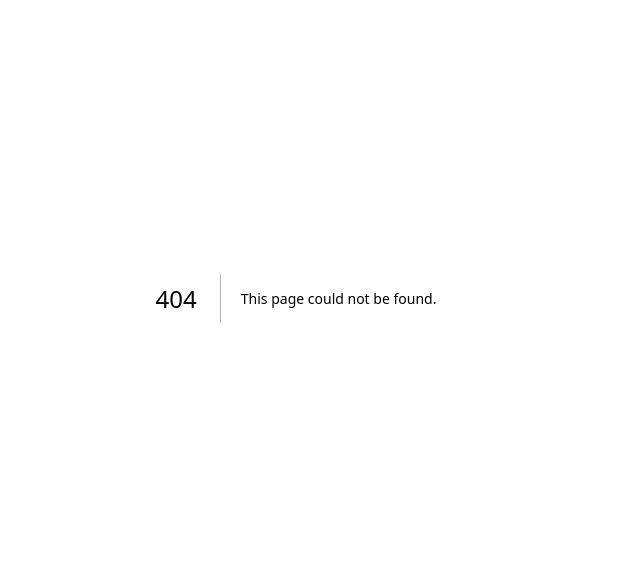
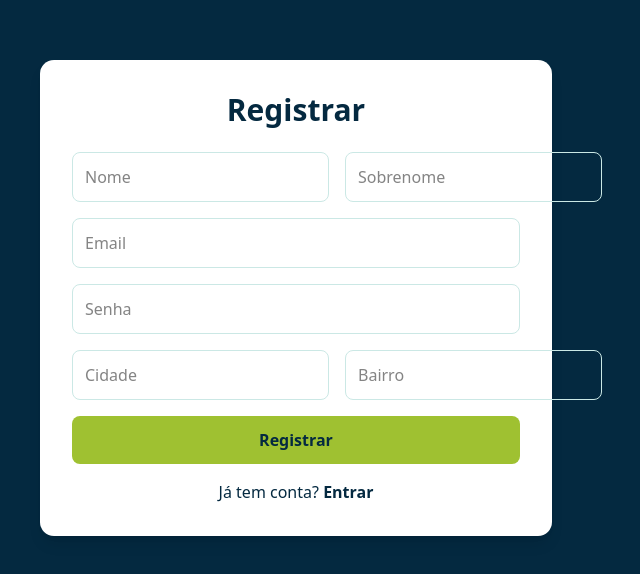
Before and after one commit to g-birocci/projeto_final, a Next.js app: page /auth/register in a window 1280 px wide. Before the commit this address had no page. Shown: the part 102-676 px from the top of the page, without its empty margins (344-984 px from the left). Built offline with nearby package versions, Linux system fonts and the light colour scheme.

Commit message:
mario_last_commit

```diff
--- /dev/null
+++ b/src/pages/auth/login.js
@@ -0,0 +1,45 @@
+import Link from 'next/link'
+
+export default function Login()
+{
+
+    const handleLogin = () => {
+
+    }
+
+    const handleChange = () => {
+
+    }
+
+    return (
+        <div className="min-h-screen flex items-center justify-center bg-[#042940] p-4">
+      <div className="w-full max-w-md bg-[#FFFF] rounded-xl shadow-lg p-8">
+        <h2 className="text-3xl font-bold text-[#042940] text-center mb-6">Login</h2>
+        <form className="flex flex-col gap-4">
+          <input
+            type="email"
+            placeholder="Email"
+            className="p-3 rounded-md border border-[#cbe8e5] focus:outline-none focus:ring-2 focus:ring-[#9FC131]"
+          />
+          <input
+            type="password"
+            placeholder="Senha"
+            className="p-3 rounded-md border border-[#cbe8e5] focus:outline-none focus:ring-2 focus:ring-[#9FC131]"
+          />
+          <button
+            type="submit"
+            className="bg-[#9FC131] hover:bg-[#DBF227] text-[#042940] font-bold py-3 rounded-md transition"
+          >
+            Entrar
+          </button>
+        </form>
+        <p className="text-[#042940] text-center mt-4">
+          Não tem conta?{" "}
+          <Link href="/auth/register" className="text-[#042940] font-semibold hover:underline">
+            Registrar
+          </Link>
+        </p>
+      </div>
+    </div>
+    )
+}
--- /dev/null
+++ b/src/pages/auth/register.js
@@ -0,0 +1,59 @@
+import Link from "next/link";
+
+export default function Register() {
+  return (
+    <div className="min-h-screen flex items-center justify-center bg-[#042940] p-4">
+      <div className="w-full max-w-lg bg-[#FFFF] rounded-xl shadow-lg p-8">
+        <h2 className="text-3xl font-bold text-[#042940] text-center mb-6">Registrar</h2>
+        <form className="flex flex-col gap-4">
+          <div className="flex gap-4">
+            <input
+              type="text"
+              placeholder="Nome"
+              className="flex-1 p-3 rounded-md border border-[#cbe8e5] focus:outline-none focus:ring-2 focus:ring-[#9FC131]"
+            />
+            <input
+              type="text"
+              placeholder="Sobrenome"
+              className="flex-1 p-3 rounded-md border border-[#cbe8e5] focus:outline-none focus:ring-2 focus:ring-[#9FC131]"
+            />
+          </div>
+          <input
+            type="email"
+            placeholder="Email"
+            className="p-3 rounded-md border border-[#cbe8e5] focus:outline-none focus:ring-2 focus:ring-[#9FC131]"
+          />
+          <input
+            type="password"
+            placeholder="Senha"
+            className="p-3 rounded-md border border-[#cbe8e5] focus:outline-none focus:ring-2 focus:ring-[#9FC131]"
+          />
+          <div className="flex gap-4">
+            <input
+              type="text"
+              placeholder="Cidade"
+              className="flex-1 p-3 rounded-md border border-[#cbe8e5] focus:outline-none focus:ring-2 focus:ring-[#9FC131]"
+            />
+            <input
+              type="text"
+              placeholder="Bairro"
+              className="flex-1 p-3 rounded-md border border-[#cbe8e5] focus:outline-none focus:ring-2 focus:ring-[#9FC131]"
+            />
+          </div>
+          <button
+            type="submit"
+            className="bg-[#9FC131] hover:bg-[#DBF227] text-[#042940] font-bold py-3 rounded-md transition"
+          >
+            Registrar
+          </button>
+        </form>
+        <p className="text-[#042940] text-center mt-4">
+          Já tem conta?{" "}
+          <Link href="/auth/login" className="text-[#042940] font-semibold hover:underline">
+            Entrar
+          </Link>
+        </p>
+      </div>
+    </div>
+  );
+}
--- a/src/pages/index.js
+++ b/src/pages/index.js
@@ -61,7 +61,6 @@
     <div>
       <Navbar />
 
-      {/* Botão de voltar */}
       <div className="z-8 px-4 pt-20">
         <a
           href="/voltar"
@@ -73,7 +72,6 @@
 
 
 
-      {/* Campo de pesquisa + botão de filtro */}
       <div className="flex flex-wrap items-center justify-center gap-4 max-w-2xl mx-auto mt-8 px-4">
         <div className="relative w-full sm:w-auto flex-1">
           <Search className="absolute left-3 top-3 h-5 w-5 text-muted-foreground" />
@@ -106,12 +104,12 @@
         </p>
         <Button variant="default"
         size="lg"
-        className="mt-6 bg-yellow-600 hover:bg-green-800">
+        className="mt-6 bg-[#DCE93A] text-[#0F4836]">
           Publicar Doação
         </Button>
       </header>
 
-      {/* Cards */}
+
       <main className="container mx-auto px-6 py-10 pb-20 grid grid-cols-1 sm:grid-cols-2 md:grid-cols-3 lg:grid-cols-4 gap-6">
 
         {loading ? (
```
Also changed, not shown: 1 other file (tests, documents, lock files or other folders).
